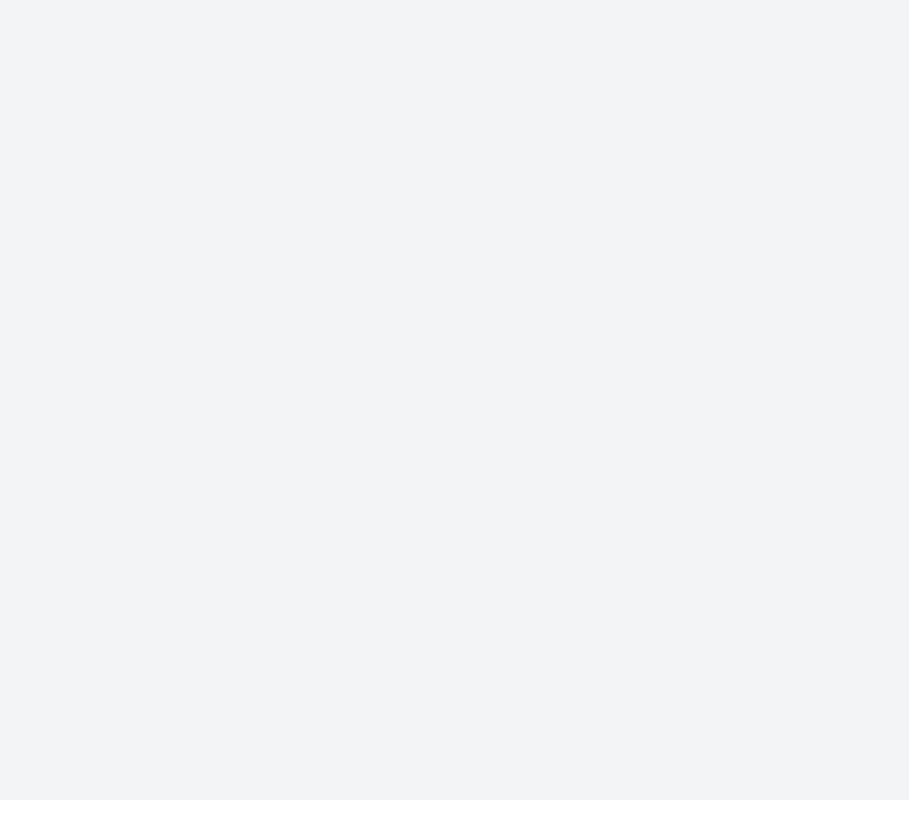
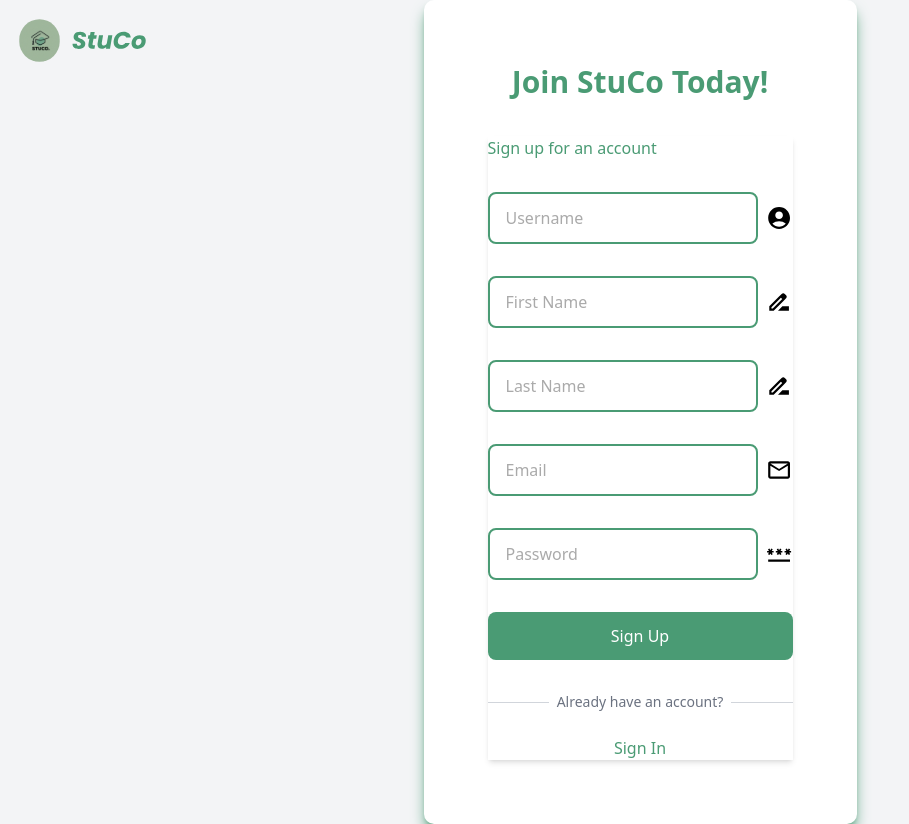
Before and after one commit to shardhrv/Frontend, a React (Vite) app: page /signup in a window 1280 px wide. Before the commit this address had no page. Shown: the whole page, without its empty margins (0-909 px from the left). Before the commit the page ends 800 px from the top, so only its background shows below. Built offline with nearby package versions, Linux system fonts and the light colour scheme.

Commit message:
Added skeleton for Signup Page

```diff
--- a/src/App.tsx
+++ b/src/App.tsx
@@ -2,6 +2,7 @@ import { Routes, Route, Navigate } from 'react-router-dom';
 
 import LoginPage from './pages/auth/LoginPage';
 import HomePage from './pages/home/HomePage';
+import SignUpPage from './pages/auth/SignupPage';
 
 import { Toaster } from 'react-hot-toast';
 
@@ -11,6 +12,7 @@ const App = () => {
       <Routes>
         <Route path="/" element={<Navigate to="/login" />} />
 				<Route path='/login' element={<LoginPage />} />
+				<Route path='/signup' element={<SignUpPage/>} />
 			</Routes>
       <Toaster/>
     </div>
--- a/src/components/auth/SignupForm.tsx
+++ b/src/components/auth/SignupForm.tsx
@@ -0,0 +1,170 @@
+import { useState } from "react";
+import { useMutation, useQueryClient } from "@tanstack/react-query";
+import { MdAccountCircle, MdPassword, MdOutlineMail, MdDriveFileRenameOutline } from "react-icons/md";
+import BaseButton from "../ui/BaseButton";
+import BaseInput from "../ui/BaseInput";
+
+const SignUpForm: React.FC = () => {
+  interface FormData {
+    username: string;
+    firstName: string;
+    lastName: string;
+    password: string;
+    email: string;
+  }
+
+  const [formData, setFormData] = useState<FormData>({
+    username: "",
+    firstName: "",
+    lastName: "",
+    password: "",
+    email: "",
+  });
+
+  const queryClient = useQueryClient();
+
+  const {
+    mutate: signupMutation,
+    isPending,
+    isError,
+    error,
+  } = useMutation({
+    mutationFn: async (credentials: FormData) => {
+      const { username, firstName, lastName, password, email } = credentials;
+
+      if (password.length < 6) {
+        throw new Error("Password must be at least 6 characters long");
+      }
+
+      try {
+        const res = await fetch("/api/auth/signup", {
+          method: "POST",
+          headers: {
+            "Content-Type": "application/json",
+          },
+          body: JSON.stringify({ username, firstName, lastName, password, email }),
+        });
+
+        const data = await res.json();
+
+        if (!res.ok) {
+          throw new Error(data.error || "Something went wrong");
+        }
+
+        return data;
+      } catch (error: any) {
+        console.error(error);
+        throw error;
+      }
+    },
+    onSuccess: () => {
+      queryClient.invalidateQueries({ queryKey: ["authUser"] });
+    },
+  });
+
+  const handleSubmit = (e: React.FormEvent) => {
+    e.preventDefault();
+    signupMutation(formData);
+  };
+
+  const handleInputChange = (e: React.ChangeEvent<HTMLInputElement>) => {
+    setFormData({
+      ...formData,
+      [e.target.name]: e.target.value,
+    });
+  };
+
+  return (
+    <div>
+      <div className="w-full text-left text-[#4A9B74] whitespace-nowrap overflow-hidden text-ellipsis mb-6">
+        Sign up for an account
+      </div>
+      <form onSubmit={handleSubmit} className="space-y-4 w-full max-w-md">
+        {/* Username Field */}
+        <div className="flex flex-col items-start space-y-2 py-2">
+          <label className="input input-bordered rounded flex items-center gap-2 w-full">
+            <BaseInput
+              type="text"
+              name="username"
+              placeholder="Username"
+              value={formData.username}
+              onChange={handleInputChange}
+              required
+            />
+            <MdAccountCircle className="text-3xl" />
+          </label>
+        </div>
+
+        {/* First Name Field */}
+        <div className="flex flex-col items-start space-y-2 py-2">
+          <label className="input input-bordered rounded flex items-center gap-2 w-full">
+            <BaseInput
+              type="text"
+              name="firstName"
+              placeholder="First Name"
+              value={formData.firstName}
+              onChange={handleInputChange}
+              required
+            />
+            <MdDriveFileRenameOutline className="text-3xl" />
+          </label>
+        </div>
+
+        {/* Last Name Field */}
+        <div className="flex flex-col items-start space-y-2 py-2">
+          <label className="input input-bordered rounded flex items-center gap-2 w-full">
+            <BaseInput
+              type="text"
+              name="lastName"
+              placeholder="Last Name"
+              value={formData.lastName}
+              onChange={handleInputChange}
+              required
+            />
+            <MdDriveFileRenameOutline className="text-3xl" />
+          </label>
+        </div>
+
+        {/* Email Field */}
+        <div className="flex flex-col items-start space-y-2 py-2">
+          <label className="input input-bordered rounded flex items-center gap-2 w-full">
+            <BaseInput
+              type="email"
+              name="email"
+              placeholder="Email"
+              value={formData.email}
+              onChange={handleInputChange}
+              required
+            />
+            <MdOutlineMail className="text-3xl" />
+          </label>
+        </div>
+
+        {/* Password Field */}
+        <div className="flex flex-col items-start space-y-2 py-2">
+          <label className="input input-bordered rounded flex items-center gap-2 w-full">
+            <BaseInput
+              type="password"
+              name="password"
+              placeholder="Password"
+              value={formData.password}
+              onChange={handleInputChange}
+              required
+            />
+            <MdPassword className="text-3xl" />
+          </label>
+        </div>
+
+        {/* Submit Button */}
+        <div className="flex flex-col items-start space-y-2 py-2">
+          <BaseButton type="submit">
+            {isPending ? "Loading..." : "Sign Up"}
+          </BaseButton>
+          {isError && <p className="text-red-500">{error.message}</p>}
+        </div>
+      </form>
+    </div>
+  );
+};
+
+export default SignUpForm;
--- a/src/pages/auth/LoginPage.tsx
+++ b/src/pages/auth/LoginPage.tsx
@@ -1,7 +1,6 @@
 import { Link } from "react-router-dom";
 import React from "react";
 import LoginForm from "../../components/auth/LoginForm";
-import LoginFormStub from "../../components/auth/LoginFormStub";
 
 const LoginPage : React.FC = () => {
     return (
@@ -29,7 +28,9 @@ const LoginPage : React.FC = () => {
                   </div>
                 </div>
                 <div className="mt-6">
-                    Create Account
+                  <Link to="/signup">
+                    <button className="text-[#4A9B74] hover:underline">Create an Account</button>
+                  </Link>
                 </div>
               </div>
           </div>
--- a/src/pages/auth/SignupPage.tsx
+++ b/src/pages/auth/SignupPage.tsx
@@ -1,170 +1,43 @@
-import { useState } from "react";
-import { useMutation, useQueryClient } from "@tanstack/react-query";
-import { MdAccountCircle, MdPassword, MdOutlineMail, MdDriveFileRenameOutline } from "react-icons/md";
-import BaseButton from "../../components//ui/BaseButton";
-import BaseInput from "../../components/ui/BaseInput";
+import { Link } from "react-router-dom";
+import React from "react";
+import SignUpForm from "../../components/auth/SignupForm"; // Assuming SignUpForm is defined similar to the LoginForm
 
-const SignUpForm: React.FC = () => {
-  interface FormData {
-    username: string;
-    firstName: string;
-    lastName: string;
-    password: string;
-    email: string;
-  }
+const SignUpPage: React.FC = () => {
+  return (
+    <div className="bg-gray-100 min-h-screen flex flex-col justify-center items-center">
+      {/* Logo */}
+      <header className="absolute top-0 left-0 p-4">
+        <img src="/src/assets/StuCo.svg" alt="StuCo Logo" className="h-12" />
+      </header>
 
-  const [formData, setFormData] = useState<FormData>({
-    username: "",
-    firstName: "",
-    lastName: "",
-    password: "",
-    email: "",
-  });
-
-  const queryClient = useQueryClient();
-
-  const {
-    mutate: signupMutation,
-    isPending,
-    isError,
-    error,
-  } = useMutation({
-    mutationFn: async (credentials: FormData) => {
-      const { username, firstName, lastName, password, email } = credentials;
-
-      if (password.length < 6) {
-        throw new Error("Password must be at least 6 characters long");
-      }
-
-      try {
-        const res = await fetch("/api/auth/signup", {
-          method: "POST",
-          headers: {
-            "Content-Type": "application/json",
-          },
-          body: JSON.stringify({ username, firstName, lastName, password, email }),
-        });
-
-        const data = await res.json();
-
-        if (!res.ok) {
-          throw new Error(data.error || "Something went wrong");
-        }
-
-        return data;
-      } catch (error: any) {
-        console.error(error);
-        throw error;
-      }
-    },
-    onSuccess: () => {
-      queryClient.invalidateQueries({ queryKey: ["authUser"] });
-    },
-  });
-
-  const handleSubmit = (e: React.FormEvent) => {
-    e.preventDefault();
-    signupMutation(formData);
-  };
-
-  const handleInputChange = (e: React.ChangeEvent<HTMLInputElement>) => {
-    setFormData({
-      ...formData,
-      [e.target.name]: e.target.value,
-    });
-  };
-
-  return (
-    <div>
-      <div className="w-full text-left text-[#4A9B74] whitespace-nowrap overflow-hidden text-ellipsis mb-6">
-        Sign up for an account
+      {/* Sign Up Form */}
+      <div className="relative bg-white rounded-[10px] shadow-lg shadow-[#4A9B74] flex flex-col justify-start items-center p-16 space-y-9 text-center">
+        <div className="sm:mx-auto sm:w-full sm:max-w-md">
+          <h2 className="w-full text-center text-[#4A9B74] text-3xl font-extrabold whitespace-nowrap overflow-hidden text-ellipsis">
+            Join StuCo Today!
+          </h2>
         </div>
-      <form onSubmit={handleSubmit} className="space-y-4 w-full max-w-md">
-        {/* Username Field */}
-        <div className="flex flex-col items-start space-y-2 py-2">
-          <label className="input input-bordered rounded flex items-center gap-2 w-full">
-            <BaseInput
-              type="text"
-              name="username"
-              placeholder="Username"
-              value={formData.username}
-              onChange={handleInputChange}
-              required
-            />
-            <MdAccountCircle className="text-3xl" />
-          </label>
+        <div className="mt-8 sm:mx-auto sm:w-full sm:max-w-md shadow-md">
+          <SignUpForm />
+          <div className="mt-6">
+            <div className="relative">
+              <div className="absolute inset-0 flex items-center">
+                <div className="w-full border-t border-gray-300"></div>
               </div>
-
-        {/* First Name Field */}
-        <div className="flex flex-col items-start space-y-2 py-2">
-          <label className="input input-bordered rounded flex items-center gap-2 w-full">
-            <BaseInput
-              type="text"
-              name="firstName"
-              placeholder="First Name"
-              value={formData.firstName}
-              onChange={handleInputChange}
-              required
-            />
-            <MdDriveFileRenameOutline className="text-3xl" />
-          </label>
+              <div className="relative flex justify-center text-sm">
+                <span className="px-2 bg-white text-gray-500">Already have an account?</span>
               </div>
-
-        {/* Last Name Field */}
-        <div className="flex flex-col items-start space-y-2 py-2">
-          <label className="input input-bordered rounded flex items-center gap-2 w-full">
-            <BaseInput
-              type="text"
-              name="lastName"
-              placeholder="Last Name"
-              value={formData.lastName}
-              onChange={handleInputChange}
-              required
-            />
-            <MdDriveFileRenameOutline className="text-3xl" />
-          </label>
             </div>
-
-        {/* Email Field */}
-        <div className="flex flex-col items-start space-y-2 py-2">
-          <label className="input input-bordered rounded flex items-center gap-2 w-full">
-            <BaseInput
-              type="email"
-              name="email"
-              placeholder="Email"
-              value={formData.email}
-              onChange={handleInputChange}
-              required
-            />
-            <MdOutlineMail className="text-3xl" />
-          </label>
+            <div className="mt-6">
+              <Link to="/login">
+                <button className="text-[#4A9B74] hover:underline">Sign In</button>
+              </Link>
             </div>
-
-        {/* Password Field */}
-        <div className="flex flex-col items-start space-y-2 py-2">
-          <label className="input input-bordered rounded flex items-center gap-2 w-full">
-            <BaseInput
-              type="password"
-              name="password"
-              placeholder="Password"
-              value={formData.password}
-              onChange={handleInputChange}
-              required
-            />
-            <MdPassword className="text-3xl" />
-          </label>
           </div>
-
-        {/* Submit Button */}
-        <div className="flex flex-col items-start space-y-2 py-2">
-          <BaseButton type="submit">
-            {isPending ? "Loading..." : "Sign Up"}
-          </BaseButton>
-          {isError && <p className="text-red-500">{error.message}</p>}
         </div>
-      </form>
+      </div>
     </div>
   );
 };
 
-export default SignUpForm;
+export default SignUpPage;
```
Lines whose indentation alone changed are shown as unchanged.
